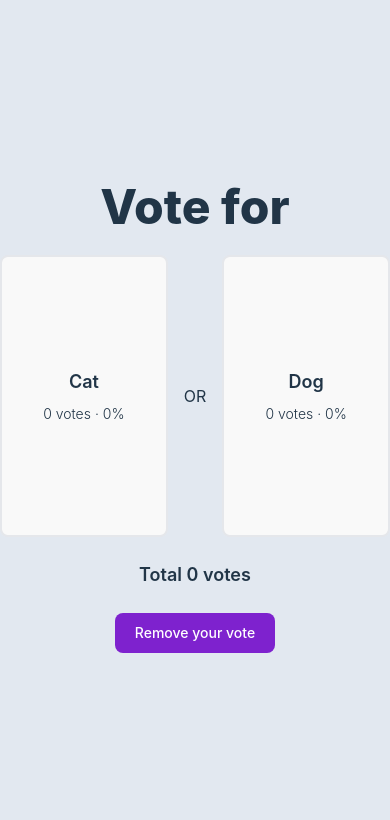
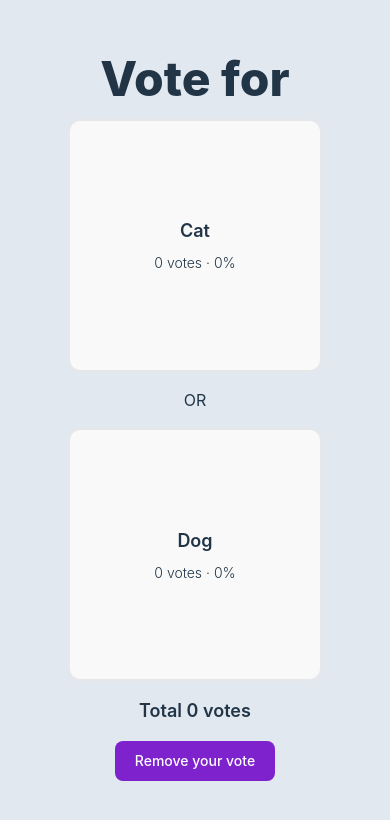
Before and after one commit to Rrhul0/voting-app-websocket, a React (Vite) app: page / in a window 390 px wide. Shown: the top 820 px of the page. Built offline with nearby package versions, Linux system fonts and the light colour scheme; no server answers.

Commit message:
fixed mobile responsiveness

```diff
--- a/src/App.tsx
+++ b/src/App.tsx
@@ -8,8 +8,6 @@ function App() {
     const [voted, setVoted] = useState<'none' | 'cat' | 'dog'>('none')
     const [votesCat, setVotesCat] = useState(0)
     const [votesDog, setVotesDog] = useState(0)
-
-    console.log(import.meta.env.VITE_SOCKET_URL)
 
     useEffect(() => {
         socket.on('message', data => {
@@ -39,12 +37,12 @@ function App() {
     }
 
     return (
-        <main className='flex flex-col w-screen h-screen justify-center gap-6 bg-slate-200'>
+        <main className='flex flex-col w-screen h-screen justify-center gap-4 sm:gap-6 bg-slate-200'>
             <h1 className='text-5xl font-extrabold text-center'>Vote for</h1>
-            <div className='flex items-center justify-center gap-4 h-1/3'>
+            <div className='flex flex-col sm:flex-row items-center justify-center gap-4 h-2/3 sm:h-1/3'>
                 <button
                     className={
-                        'flex flex-col gap-2 items-center justify-center aspect-square h-full rounded-lg border-2 relative overflow-hidden ' +
+                        'flex flex-col gap-2 items-center justify-center aspect-square h-full rounded-xl border-2 relative overflow-hidden ' +
                         `${voted === 'cat' ? ' border-green-400 ' : ' '}`
                     }
                     onClick={() => vote('cat')}
@@ -55,14 +53,14 @@ function App() {
                     </div>
                     <div
                         style={{ height: votesPercent.cat + '%' }}
-                        className='absolute left-0 right-0 bottom-0 bg-pink-400 bg-opacity-50 rounded transition-all duration-700'
+                        className='absolute left-0 right-0 bottom-0 bg-pink-400 bg-opacity-50 rounded-lg transition-all duration-700'
                     ></div>
                 </button>
                 <div>OR</div>
 
                 <button
                     className={
-                        'flex flex-col gap-2 items-center justify-center aspect-square h-full rounded-lg border-2 relative overflow-hidden ' +
+                        'flex flex-col gap-2 items-center justify-center aspect-square h-full rounded-xl border-2 relative overflow-hidden ' +
                         `${voted === 'dog' ? 'border-green-400' : ''}`
                     }
                     onClick={() => vote('dog')}
@@ -74,7 +72,7 @@ function App() {
                     <div
                         style={{ height: votesPercent.dog + '%' }}
                         className={
-                            'absolute left-0 right-0 bottom-0 bg-pink-400 bg-opacity-50 rounded transition-all duration-700'
+                            'absolute left-0 right-0 bottom-0 bg-pink-400 bg-opacity-50 rounded-lg transition-all duration-700'
                         }
                     ></div>
                 </button>
```
